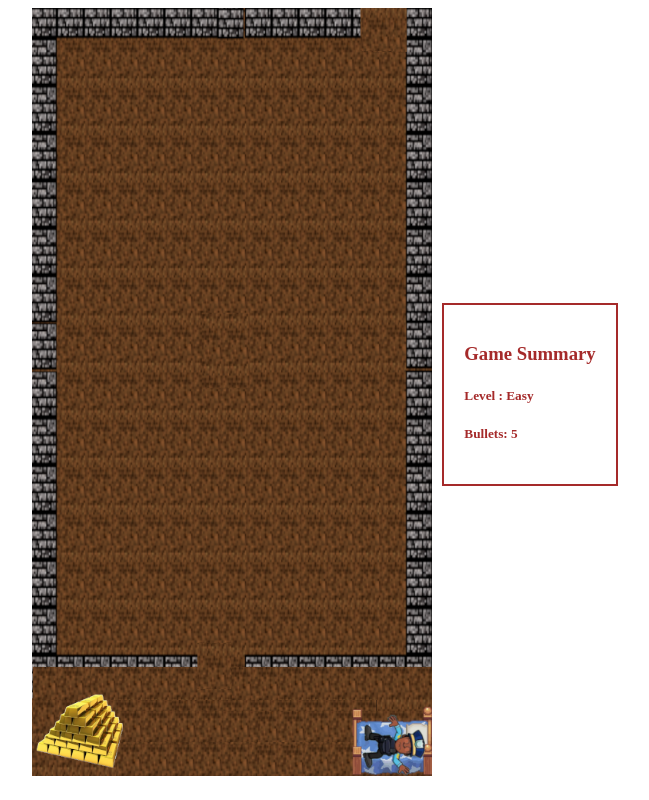
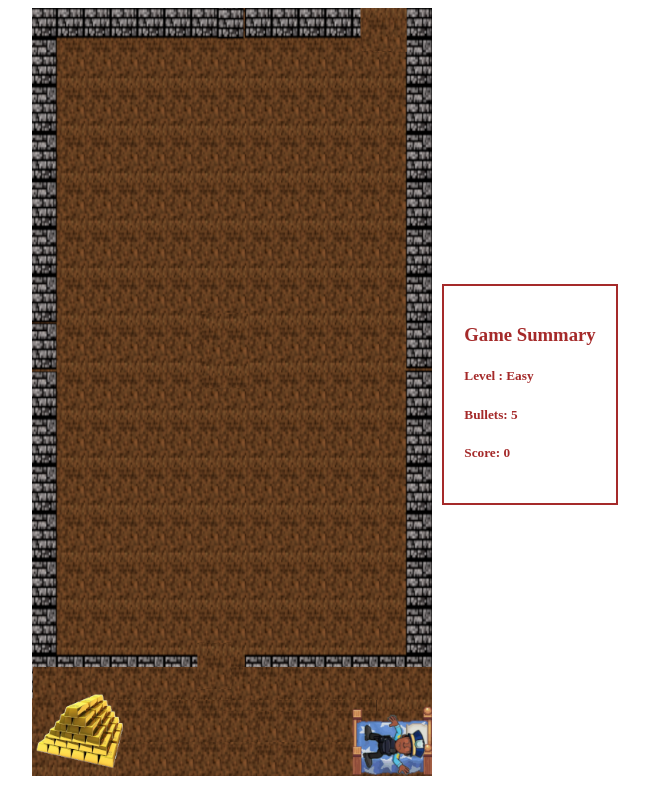
Before and after one commit to henok256/Jquery_Game, a plain HTML site: page index2.html in a window 1280 px wide. Shown: the whole page, without its empty margins (310-959 px from the left). Drawn offline with nearby package versions, Linux system fonts and the light colour scheme.

Commit message:
update images

```diff
--- a/index2.html
+++ b/index2.html
@@ -24,6 +24,7 @@
         <h3>Game Summary</h3>
         <h5>Level : Easy</h5>
         <h5>Bullets: 5</h5>
+        <h5>Score: 0</h5>
       </div>
     </div>
   </body>
```
Also changed, not shown: images/gold.png (added), images/police_shooting.png (added), images/police_sleeping.png (added), images/police_standing.png (added).
